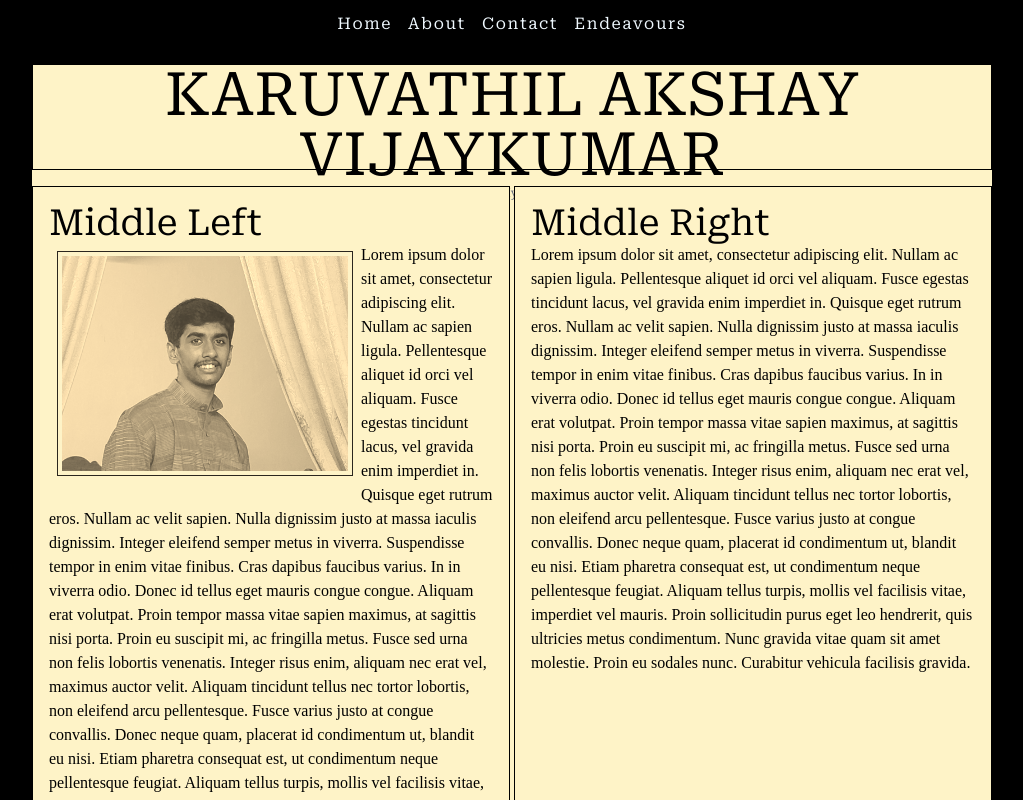
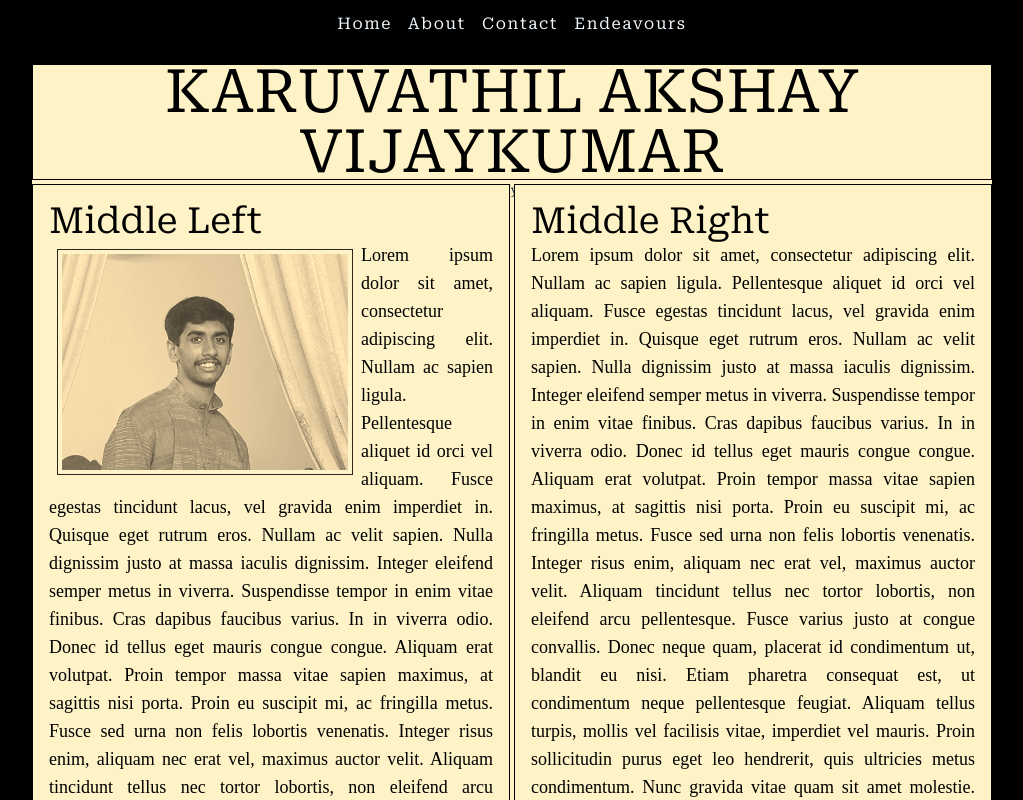
Before and after one commit to Akshay-VK/Akshay-VK.github.io, a SvelteKit app: page / in a window 1280 px wide. Shown: the top 800 px of the page, without its empty margins (128-1151 px from the left). Built offline with nearby package versions, Linux system fonts and the light colour scheme.

Commit message:
feat:zooming in on element on click, justfied body text and bigger font size, changed image to webp for efficiency

```diff
--- a/src/routes/+page.svelte
+++ b/src/routes/+page.svelte
@@ -1,4 +1,5 @@
 <script lang="ts">
+	import { onMount } from 'svelte';
 	import { base } from '$app/paths';
 	//import img from '/picture-of-me.webp';
 	//import img from '$lib/images/picture-of-me.jpg';
@@ -45,6 +46,44 @@
 		', ' +
 		year
 	).toUpperCase();
+
+	let expandedElement=null;
+	onMount(() => {
+		let elem = Array.from(document.querySelectorAll('.bg-amber-100'));
+		elem.shift();
+		elem.shift();
+		console.log(elem);
+		let elementMap=new Map();
+		elem.forEach((element) => {
+			let classes = ['z-10', 'scale-125'];
+			/*
+				if the element has dir-right( elements on the left should have it), then it will translate in the right direction on click
+				and vice versa for dir-left and the respective classes get added to the classlist of the elemnt.
+			*/
+			if (element.classList.contains('dir-right')) {
+				classes.push('translate-x-1/3');
+			} else if (element.classList.contains('dir-left')) {
+				classes.push('-translate-x-1/3');
+			}
+			elementMap.set(element,classes);
+			classes.forEach((cl) => {
+				element.classList.remove(cl);
+			});
+			element.addEventListener('click', () => {
+				for (let clicked of elem) {
+					if(clicked===element){
+						elementMap.get(clicked).forEach((cl: string) => {
+							clicked.classList.toggle(cl);
+						});
+					}else{
+						elementMap.get(clicked).forEach((cl: string) => {
+							clicked.classList.remove(cl);
+						});
+					}
+				}
+			});
+		});
+	});
 </script>
 
 <svelte:head>
@@ -54,26 +93,32 @@
 
 <section class=" text-black grid place-content-center w-full h-5/6 text-4xl origin-top">
 	<div
-		class="w-[60rem] h-[75rem] bg-amber-100 grid grid-rows-10 grid-cols-6 grid-flow-row gap-y-4 gap-x-1 justify-items-stretch"
+		class="w-[60rem] h-[75rem] bg-amber-100 grid grid-rows-10 grid-cols-6 grid-flow-row gap-y-1 gap-x-1 justify-items-stretch"
 	>
 		<div class="col-span-6 row-span-1 bg-amber-100 border border-black p-2 grid content-center">
 			<div class="text-xs text-center font-serif underline">
 				KARUVATHIL AKSHAY VIJAYKUMAR&nbsp;&nbsp;&nbsp;|&nbsp;&nbsp;&nbsp;ESTABLISHED
 				2024&nbsp;&nbsp;&nbsp;|&nbsp;&nbsp;&nbsp;ENGLISH&nbsp;&nbsp;&nbsp;|&nbsp;&nbsp;&nbsp;PRICE:
-				FREE&nbsp;&nbsp;&nbsp;|&nbsp;&nbsp;&nbsp;PAGES 5&nbsp;&nbsp;&nbsp;|&nbsp;&nbsp;&nbsp;{when}&nbsp;&nbsp;&nbsp;|&nbsp;&nbsp;&nbsp;BENGALURU,
+				FREE&nbsp;&nbsp;&nbsp;|&nbsp;&nbsp;&nbsp;PAGES 5&nbsp;&nbsp;&nbsp;|&nbsp;&nbsp;&nbsp;{when}&nbsp;&nbsp;|&nbsp;&nbsp;&nbsp;BENGALURU,
 				INDIA
 			</div>
 			<div class="text-center text-6xl">KARUVATHIL AKSHAY VIJAYKUMAR</div>
-			<div class="text-xs text-center font-serif text-gray-500">
+			<div class="text-xs text-center font-serif text-gray-800">
 				Inclusive of About Me | My Achievements | My Cocurriculars | My Accolades | My Ambition
 			</div>
 		</div>
-		<div class="row-span-7 col-span-3 bg-amber-100 border border-black p-4">
+		<div
+			class="row-span-7 col-span-3 bg-amber-100 border border-black p-4 transition-transform duration-500 dir-right"
+		>
 			<div>Middle Left</div>
 			<div>
-				<img src='{base}/picture-of-me.jpg' alt="Sup."  class="sepia hover:sepia-0 transition duration-500 w-2/3 contrast-75 hover:contrast-100 border border-black float-left p-1 m-2"/>
+				<img
+					src="{base}/picture-of-me.webp"
+					alt="Sup."
+					class="sepia hover:sepia-0 transition duration-500 w-2/3 contrast-75 hover:contrast-100 border border-black float-left p-1 m-2"
+				/>
 			</div>
-			<div class="text-base body-style">
+			<div class="text-lg body-style">
 				Lorem ipsum dolor sit amet, consectetur adipiscing elit. Nullam ac sapien ligula.
 				Pellentesque aliquet id orci vel aliquam. Fusce egestas tincidunt lacus, vel gravida enim
 				imperdiet in. Quisque eget rutrum eros. Nullam ac velit sapien. Nulla dignissim justo at
@@ -91,10 +136,10 @@
 			</div>
 		</div>
 		<div
-			class="row-span-7 col-span-3 bg-amber-100 focus:bg-red-500 border border-black p-4 hover:z-10 origin-top-left hover:-translate-x-1/3 hover:origin-center hover:scale-125 transition-transform duration-500"
+			class="row-span-7 col-span-3 bg-amber-100 border border-black p-4 transition-transform duration-500 dir-left"
 		>
 			Middle Right
-			<div class="text-base body-style">
+			<div class="text-lg body-style">
 				Lorem ipsum dolor sit amet, consectetur adipiscing elit. Nullam ac sapien ligula.
 				Pellentesque aliquet id orci vel aliquam. Fusce egestas tincidunt lacus, vel gravida enim
 				imperdiet in. Quisque eget rutrum eros. Nullam ac velit sapien. Nulla dignissim justo at
@@ -111,14 +156,27 @@
 				Proin eu sodales nunc. Curabitur vehicula facilisis gravida.
 			</div>
 		</div>
-		<div class="row-span-2 col-span-2 bg-amber-100 border border-black p-4">Down Left</div>
-		<div class="col-span-2 row-span-2 bg-amber-100 border border-black p-4">Down Middle</div>
-		<div class="col-span-2 row-span-2 bg-amber-100 border border-black p-4">Down Right</div>
+		<div
+			class="row-span-2 col-span-2 bg-amber-100 border border-black p-4 transition-transform duration-500 dir-right"
+		>
+			Down Left
+		</div>
+		<div
+			class="col-span-2 row-span-2 bg-amber-100 border border-black p-4 transition-transform duration-500"
+		>
+			Down Middle
+		</div>
+		<div
+			class="col-span-2 row-span-2 bg-amber-100 border border-black p-4 transition-transform duration-500 dir-left"
+		>
+			Down Right
+		</div>
 	</div>
 </section>
 
 <style lang="postcss">
 	.body-style {
 		font-family: 'Times New Roman', Times, serif;
+		text-align: justify;
 	}
 </style>
```
